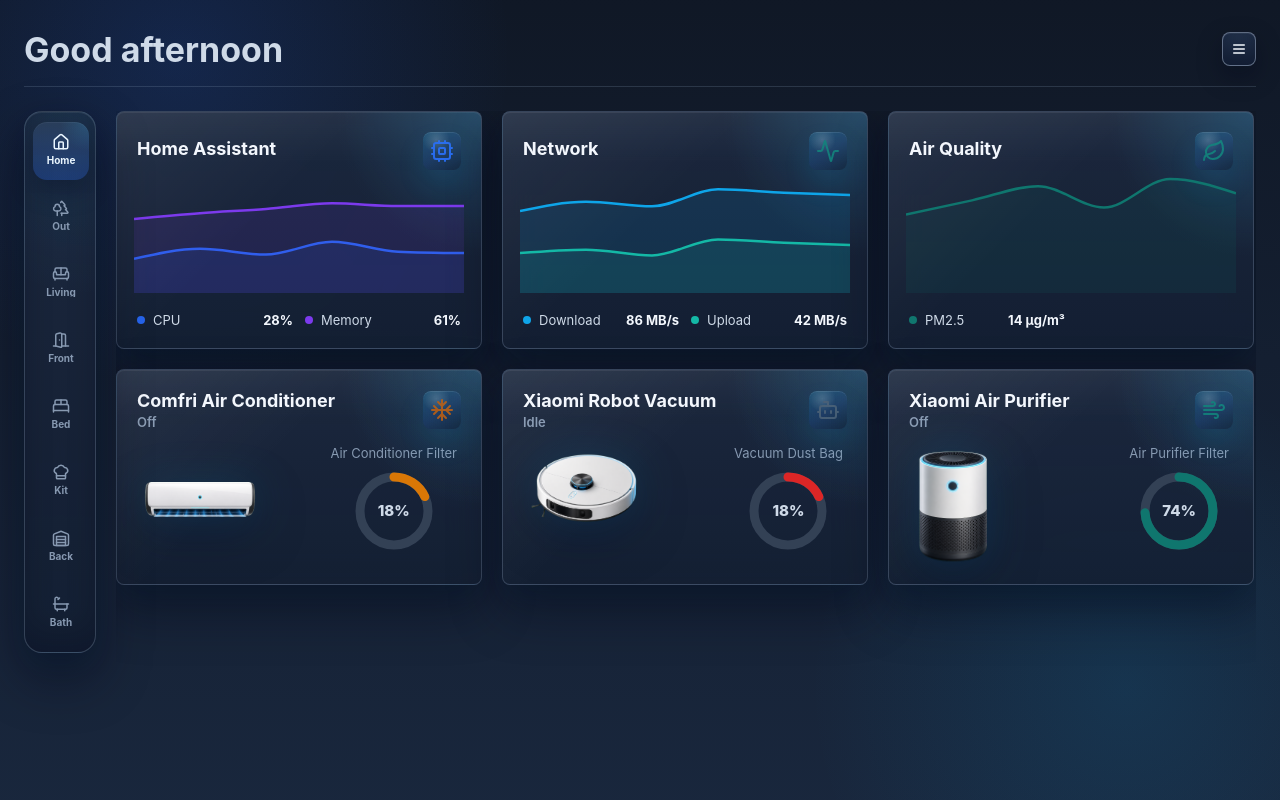
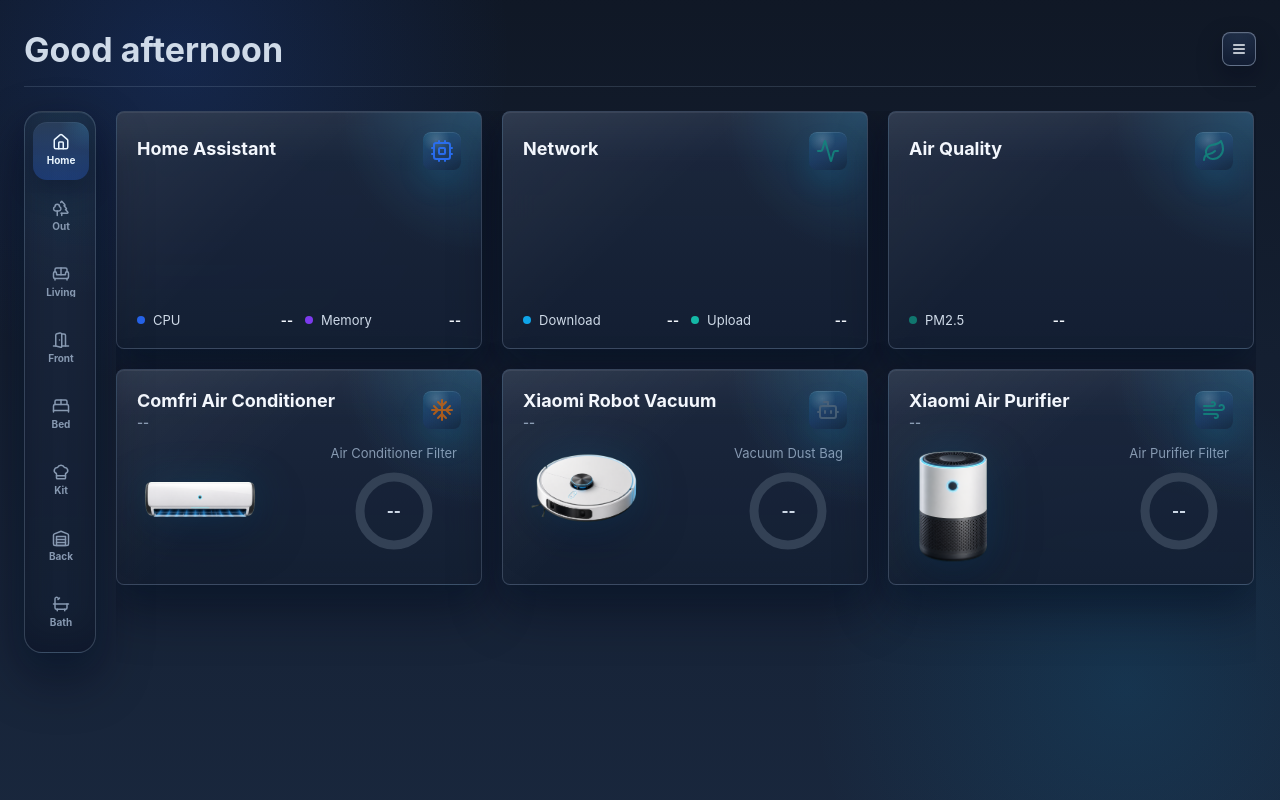
Before and after one commit to Nishen-Peiris/ha-dashboard, a React (Vite) app: page / in a window 1280 px wide. Built offline with nearby package versions, Linux system fonts and the light colour scheme.

Commit message:
Remove placeholder metric defaults

```diff
--- a/src/data/dashboard.js
+++ b/src/data/dashboard.js
@@ -38,13 +38,13 @@ export const doorLabels = {
   'binary_sensor.contact_sensor': 'Bathroom Door',
 }
 
-export const defaultMetrics = [
+export const metricDefinitions = [
   {
     title: 'Home Assistant',
     kind: 'history',
     stats: [
-      { label: 'CPU', value: 28, color: '#2563eb', dataKey: 'cpu' },
-      { label: 'Memory', value: 61, color: '#7c3aed', dataKey: 'memory' },
+      { label: 'CPU', color: '#2563eb', dataKey: 'cpu' },
+      { label: 'Memory', color: '#7c3aed', dataKey: 'memory' },
     ],
     historyKey: 'system',
     icon: Cpu,
@@ -54,8 +54,8 @@ export const defaultMetrics = [
     title: 'Network',
     kind: 'history',
     stats: [
-      { label: 'Download', value: 86, color: '#0ea5e9', displayLabel: '86 MB/s', dataKey: 'download' },
-      { label: 'Upload', value: 42, color: '#14b8a6', displayLabel: '42 MB/s', dataKey: 'upload' },
+      { label: 'Download', color: '#0ea5e9', dataKey: 'download' },
+      { label: 'Upload', color: '#14b8a6', dataKey: 'upload' },
     ],
     historyKey: 'network',
     icon: Activity,
@@ -65,7 +65,7 @@ export const defaultMetrics = [
     title: 'Air Quality',
     kind: 'history',
     stats: [
-      { label: 'PM2.5', value: 14, color: '#0f766e', displayLabel: '14 μg/m³', dataKey: 'pm25' },
+      { label: 'PM2.5', color: '#0f766e', dataKey: 'pm25' },
     ],
     historyKey: 'pm25',
     icon: Leaf,
@@ -74,12 +74,8 @@ export const defaultMetrics = [
   {
     title: 'Comfri Air Conditioner',
     kind: 'status',
-    status: {
-      value: 'Off',
-      tone: 'idle',
-    },
     stats: [
-      { label: 'Air Conditioner Filter', value: 18, color: '#d97706' },
+      { label: 'Air Conditioner Filter', color: '#d97706' },
     ],
     icon: Snowflake,
     imageSrc: airConditionerImage,
@@ -88,12 +84,8 @@ export const defaultMetrics = [
   {
     title: 'Xiaomi Robot Vacuum',
     kind: 'status',
-    status: {
-      value: 'Idle',
-      tone: 'idle',
-    },
     stats: [
-      { label: 'Vacuum Dust Bag', value: 18, color: '#dc2626' },
+      { label: 'Vacuum Dust Bag', color: '#dc2626' },
     ],
     icon: Bot,
     imageSrc: vacuumImage,
@@ -102,12 +94,8 @@ export const defaultMetrics = [
   {
     title: 'Xiaomi Air Purifier',
     kind: 'status',
-    status: {
-      value: 'Off',
-      tone: 'idle',
-    },
     stats: [
-      { label: 'Air Purifier Filter', value: 74, color: '#0f766e' },
+      { label: 'Air Purifier Filter', color: '#0f766e' },
     ],
     icon: Wind,
     imageSrc: airPurifierImage,
@@ -115,29 +103,8 @@ export const defaultMetrics = [
   },
 ]
 
-export const defaultMetricHistory = {
-  system: [
-    { index: 0, cpu: 24, memory: 52 },
-    { index: 1, cpu: 31, memory: 56 },
-    { index: 2, cpu: 27, memory: 59 },
-    { index: 3, cpu: 36, memory: 63 },
-    { index: 4, cpu: 29, memory: 61 },
-    { index: 5, cpu: 28, memory: 61 },
-  ],
-  network: [
-    { index: 0, download: 72, upload: 35 },
-    { index: 1, download: 80, upload: 38 },
-    { index: 2, download: 76, upload: 33 },
-    { index: 3, download: 91, upload: 47 },
-    { index: 4, download: 88, upload: 44 },
-    { index: 5, download: 86, upload: 42 },
-  ],
-  pm25: [
-    { index: 0, pm25: 11 },
-    { index: 1, pm25: 13 },
-    { index: 2, pm25: 15 },
-    { index: 3, pm25: 12 },
-    { index: 4, pm25: 16 },
-    { index: 5, pm25: 14 },
-  ],
+export const emptyMetricHistory = {
+  system: [],
+  network: [],
+  pm25: [],
 }
--- a/src/hooks/useHomeAssistant.js
+++ b/src/hooks/useHomeAssistant.js
@@ -1,10 +1,10 @@
 import { useEffect, useMemo, useRef, useState } from 'react'
 import {
-  defaultMetricHistory,
-  defaultMetrics,
   defaultSettings,
   doorEntities,
   doorLabels,
+  emptyMetricHistory,
+  metricDefinitions,
 } from '../data/dashboard'
 import { fetchEntityHistory, readSavedSettings, saveSettings, toWebSocketUrl } from '../lib/homeAssistant'
 
@@ -150,12 +150,42 @@ function getAirConditionerStatus(entity) {
   return getDeviceStatus(entity, ['on'], ['unavailable', 'unknown'])
 }
 
+function buildEmptyMetrics(history) {
+  return metricDefinitions.map((metric) => {
+    if (metric.kind === 'history') {
+      return {
+        ...metric,
+        stats: metric.stats.map((stat) => ({
+          ...stat,
+          value: 0,
+          displayLabel: '--',
+        })),
+        history: history[metric.historyKey] ?? [],
+      }
+    }
+
+    if (metric.kind === 'status') {
+      return {
+        ...metric,
+        status: {
+          value: '--',
+          tone: 'idle',
+        },
+        stats: metric.stats.map((stat) => ({
+          ...stat,
+          value: 0,
+          displayLabel: '--',
+        })),
+      }
+    }
+
+    return metric
+  })
+}
+
 function buildMetricsFromStates(states, mappings, history) {
   if (!states.length) {
-    return defaultMetrics.map((metric) => ({
-      ...metric,
-      history: metric.historyKey ? history[metric.historyKey] : undefined,
-    }))
+    return buildEmptyMetrics(history)
   }
 
   const stateIndex = buildStateIndex(states)
@@ -183,28 +213,28 @@ function buildMetricsFromStates(states, mappings, history) {
 
   return [
     {
-      ...defaultMetrics[0],
+      ...metricDefinitions[0],
       stats: systemStats,
       history: history.system,
     },
     {
-      ...defaultMetrics[1],
+      ...metricDefinitions[1],
       stats: networkStats,
       history: history.network,
     },
     {
-      ...defaultMetrics[2],
+      ...metricDefinitions[2],
       stats: pm25Stats,
       history: history.pm25,
     },
     {
-      ...defaultMetrics[3],
+      ...metricDefinitions[3],
       status: airConditionerStatus,
       stats: [getMappedStat(stateIndex, mappings.airConditionerFilter, 'Air Conditioner Filter', '#d97706')],
       tone: airConditionerStatus.tone === 'active' ? '#0f766e' : airConditionerStatus.tone === 'warn' ? '#d97706' : '#475569',
     },
     {
-      ...defaultMetrics[4],
+      ...metricDefinitions[4],
       status: vacuumStatus,
       stats: [
         getMappedStat(stateIndex, mappings.vacuumDustBag, 'Vacuum Dust Bag', '#dc2626'),
@@ -212,7 +242,7 @@ function buildMetricsFromStates(states, mappings, history) {
       tone: vacuumStatus.tone === 'active' ? '#0f766e' : vacuumStatus.tone === 'warn' ? '#d97706' : '#475569',
     },
     {
-      ...defaultMetrics[5],
+      ...metricDefinitions[5],
       status: airPurifierStatus,
       stats: [
         getMappedStat(stateIndex, mappings.airPurifierFilter, 'Air Purifier Filter', '#0f766e'),
@@ -383,7 +413,7 @@ function connectToHomeAssistant(baseUrl, token, onStates, onStateChanged, onFail
 export function useHomeAssistant() {
   const [settings, setSettings] = useState(() => readSavedSettings(STORAGE_KEY, defaultSettings))
   const [states, setStates] = useState([])
-  const [history, setHistory] = useState(defaultMetricHistory)
+  const [history, setHistory] = useState(emptyMetricHistory)
   const [weatherForecast, setWeatherForecast] = useState(EMPTY_WEATHER_FORECAST)
   const [activity, setActivity] = useState([])
   const commandSenderRef = useRef(null)
```
